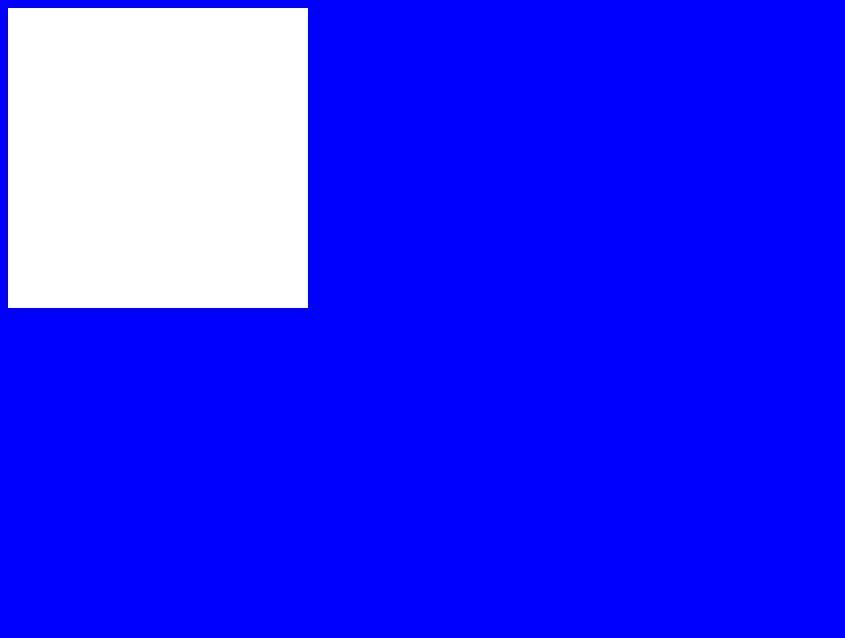
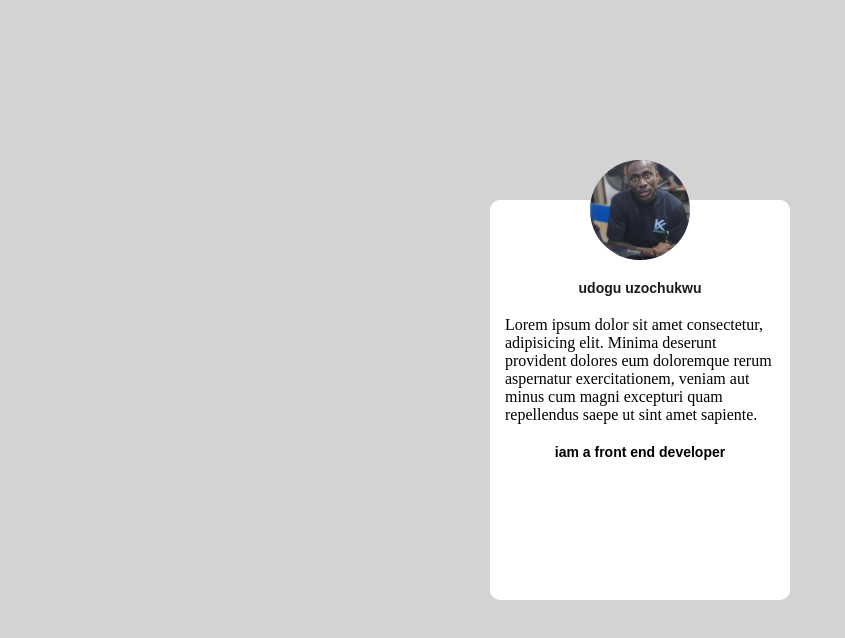
Before and after one commit to udoguuzor/cohort5-introTocss, a plain HTML site: page index.html in a window 1280 px wide. Shown: the whole page, without its empty margins (0-845 px from the left). Drawn offline with Linux system fonts and the light colour scheme.

Commit message:
updated profile card

```diff
--- a/index.css
+++ b/index.css
@@ -0,0 +1,56 @@
+* {
+  padding: 0;
+  margin: 0;
+}
+body {
+  background-color: lightgray;
+  width: 100%;
+  height: 100vh;
+  display: flex;
+  justify-content: center;
+  align-items: center;
+}
+.cardHolder {
+    background-color: white;
+    width: 300px;
+    height: 400px;
+    display:flex;
+    justify-content: center;
+    align-items: center;
+    flex-direction: column;
+    border-radius: 10px;
+
+}
+.imgHolder{
+    width:100px;
+    height: 100px;
+    background-color: grey;
+    border-radius: 50%;
+    margin-top: -180px;
+
+}
+.imgHolder img{
+    width: 100%;
+    height: 100%;
+    border-radius: 50%;
+    object-fit: cover;
+}
+.nameHolder{
+
+    font-size: 14px;
+    font-family: sans-serif;
+    font-weight: 600;
+    margin-top: 20px;
+    color: rgba(0,0,0, 0.9);
+}
+.bioHolder{
+    width: 90%;
+    margin-top: 20px;
+
+}
+.stackHolder{
+    font-size: 14px;
+    font-family:sans-serif ;
+    margin-top: 20px;
+    font-weight: bold;
+}
--- a/index.html
+++ b/index.html
@@ -3,24 +3,23 @@
   <head>
     <meta charset="UTF-8" />
     <meta name="viewport" content="width=device-width, initial-scale=1.0" />
-    <title>Introduction to Css</title>
+    <title>My Profile Card</title>
+    <link rel="stylesheet" href="./index.css" />
   </head>
   <body>
-    <div class="cardHolder"></div>
+    <div class="cardHolder">
+      <div class="imgHolder">
+        <img src="./babatunde.jpeg" alt="">
+      </div>
+      <div class="nameHolder">udogu uzochukwu</div>
+      <div class="bioHolder">
+        Lorem ipsum dolor sit amet consectetur, adipisicing elit. Minima
+        deserunt provident dolores eum doloremque rerum aspernatur
+        exercitationem, veniam aut minus cum magni excepturi quam repellendus
+        saepe ut sint amet sapiente.
+      </div>
+      <div class="stackHolder">iam a front end developer</div>
 
-    <style>
-      body {
-        width: 100%;
-        height: 100vh;
-        background-color: blue;
-        display: flex;
-        justify-items: center
-      }
-      .cardHolder {
-        width: 300px;
-        height: 300px;
-        background-color: white;
-      }
-    </style>
+    </div>
   </body>
 </html>
```
Also changed, not shown: babatunde.jpeg (added).
